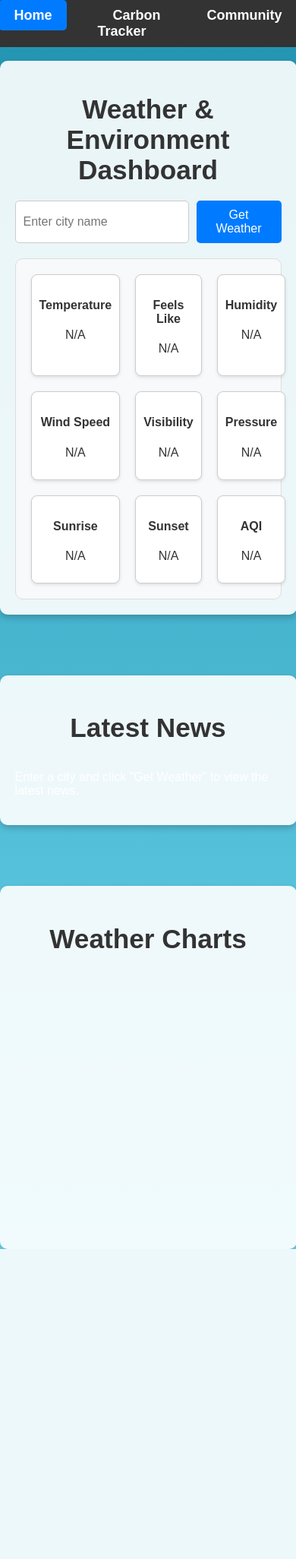
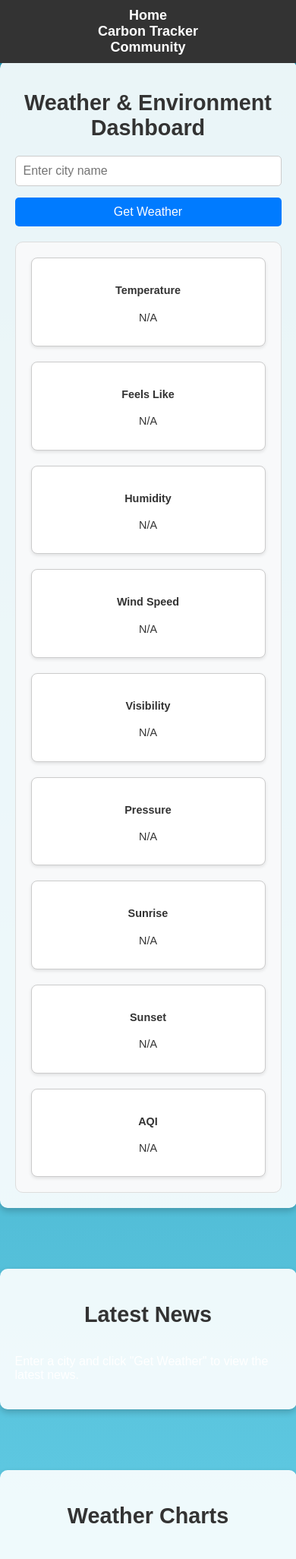
Before and after one commit to rohan4693/Weather-and-air-quality-monitoring-system-using--ML, a Flask app: page /dashboard in a window 390 px wide. Shown: the top 2052 px of the page at 76% size. Before the commit the page ends 1644 px from the top, so only its background shows below. Run offline with Flask 3, Linux system fonts and the light colour scheme; a map, chart or similar area stays blank; parts of the project's set-up code (start-up, migrations or seed data) failed here and were passed over.

Commit message:
added responsive changes

```diff
--- a/templates/dashboard.html
+++ b/templates/dashboard.html
@@ -17,7 +17,6 @@
     color: #fff;
     font-family: Arial, sans-serif;
 }
-
 
 nav {
     width: 100%;
@@ -130,39 +129,44 @@
     text-align: left;
     align-items: stretch;
     max-height: 500px;
-            overflow: auto;
+    overflow-y: auto;
 }
 
 .news-item {
     display: flex;
+    flex-wrap: wrap;
     gap: 20px;
     background-color: #fff;
     border: 1px solid #ccc;
     border-radius: 8px;
     padding: 10px;
-            align-items: center;
+    align-items: flex-start;
     box-shadow: 0 2px 4px rgba(0, 0, 0, 0.1);
-            flex-wrap: wrap;
     width: 100%;
+    box-sizing: border-box;
 }
 
 .news-image {
     width: 100px;
     height: 100px;
     object-fit: cover;
+    border-radius: 8px;
+    flex-shrink: 0;
 }
 
 .news-content {
     flex: 1;
     min-width: 0;
-            overflow:hidden
+    overflow: hidden;
+    word-wrap: break-word;
+    max-width: calc(100% - 120px);
 }
 
 .news-content h4 {
     margin: 0 0 8px;
     font-size: 16px;
-            text-overflow: ellipsis; /* Ensure long titles don't overflow */
-            white-space: nowrap;  /* Ensure title text is one line */
+    text-overflow: ellipsis;
+    white-space: normal;
     overflow: hidden;
 }
 
@@ -170,24 +174,122 @@
     margin: 0;
     font-style: italic;
     color: black;
-            white-space: nowrap; /* Ensure description doesn't break lines */
-            overflow: hidden; /* Hide overflow text */
-            text-overflow: ellipsis;
+    white-space: normal;
+    overflow: hidden;
 }
 
 canvas {
     margin-top: 20px;
+    width: 100%;
 }
 
 #loader {
     color: blue;
     font-size: 1.2rem;
 }
+
+@media (max-width: 768px) {
+    nav ul {
+        flex-direction: column;
+        align-items: center;
+    }
+
+    .grid-container {
+        grid-template-columns: 1fr 1fr;
+    }
+
+    .inputs {
+        flex-direction: column;
+        gap: 15px;
+    }
+
+    .grid-item {
+        padding: 15px;
+        font-size: 1rem;
+    }
+
+    .news-item {
+        flex-direction: column;
+        align-items: flex-start;
+    }
+
+    .news-image {
+        width: 80px;
+        height: 80px;
+    }
+
+    .news-content h4 {
+        font-size: 14px;
+    }
+
+    .news-content p {
+        font-size: 12px;
+    }
+}
+
+@media (max-width: 480px) {
+    h1, h2 {
+        font-size: 1.8rem;
+    }
+
+    .grid-container {
+        grid-template-columns: 1fr;
+    }
+
+    .grid-item {
+        font-size: 0.9rem;
+    }
+
+    input, button {
+        max-width: 100%;
+    }
+
+    .news-item {
+        flex-direction: column;
+        gap: 10px;
+    }
+}
+
+
+    .news-image {
+        width: 80px;
+        height: 80px;
+    }
+
+    .news-content h4 {
+        font-size: 14px;
+
+    .news-content p {
+        font-size: 12px;
+
+    }
+}
+
+
+        @media (max-width: 480px) {
+            h1,
+            h2 {
+                font-size: 1.8rem;
+            }
+
+            .grid-container {
+                grid-template-columns: 1fr;
+            }
+
+            .grid-item {
+                font-size: 0.9rem;
+            }
+
+            input,
+            button {
+                max-width: 100%;
+            }
+        }
     </style>
 </head>
 
 <body>
-    <!-- Top Navbar -->
+
     <nav>
         <ul>
             <li><a href="{{ url_for('index') }}">Home</a></li>
@@ -196,7 +298,7 @@
         </ul>
     </nav>
 
-    <!-- Main Content -->
+
     <div class="container">
         <h1>Weather & Environment Dashboard</h1>
         <div class="inputs">
@@ -205,7 +307,7 @@
         </div>
         <div id="loader" style="display:none;">Fetching data...</div>
         <div class="grid-container" id="weatherContainer">
-            <!-- Initially display all parameters with "N/A" or placeholders -->
+
             <div class="grid-item"><h4>Temperature</h4><p id="temp">N/A</p></div>
             <div class="grid-item"><h4>Feels Like</h4><p id="feelsLike">N/A</p></div>
             <div class="grid-item"><h4>Humidity</h4><p id="humidity">N/A</p></div>
@@ -267,7 +369,7 @@
             const sunset = new Date(data.sys.sunset * 1000).toLocaleTimeString();
             const aqi = data.aqi_status || 'N/A';
 
-            // Update the grid with the actual data
+
             document.getElementById('temp').innerText = data.main.temp + "°C";
             document.getElementById('feelsLike').innerText = data.main.feels_like + "°C";
             document.getElementById('humidity').innerText = data.main.humidity + "%";
@@ -281,7 +383,7 @@
 
         async function fetchNews(city) {
             const newsContainer = document.getElementById('newsContainer');
-            newsContainer.innerHTML = '';  // Clear previous content
+            newsContainer.innerHTML = '';
 
             try {
                 const newsUrl = `/api/news?city=${city}`;
@@ -379,7 +481,6 @@
                 }
             });
         }
-
     </script>
 </body>
 
```
Lines whose indentation alone changed are shown as unchanged.
